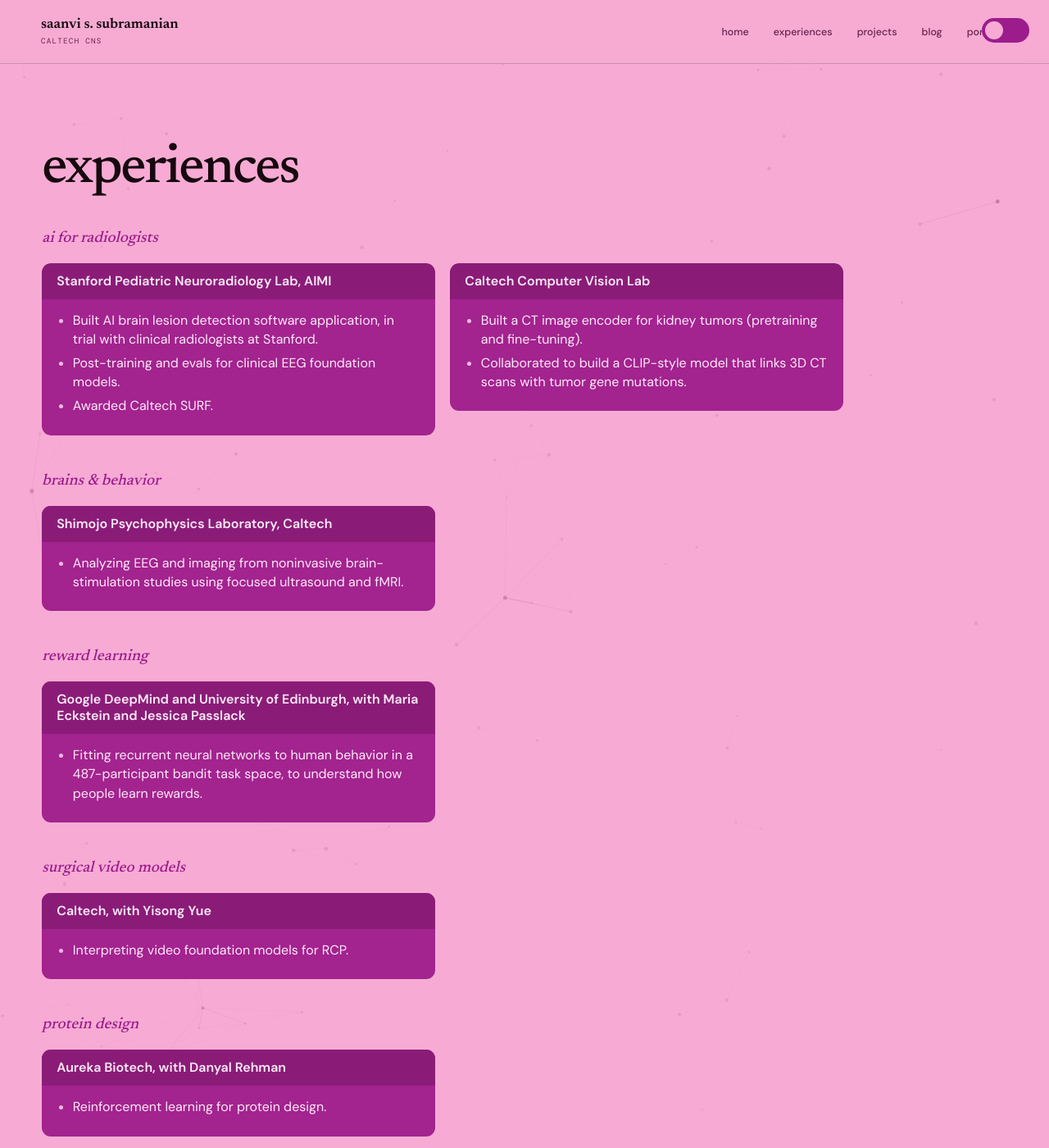
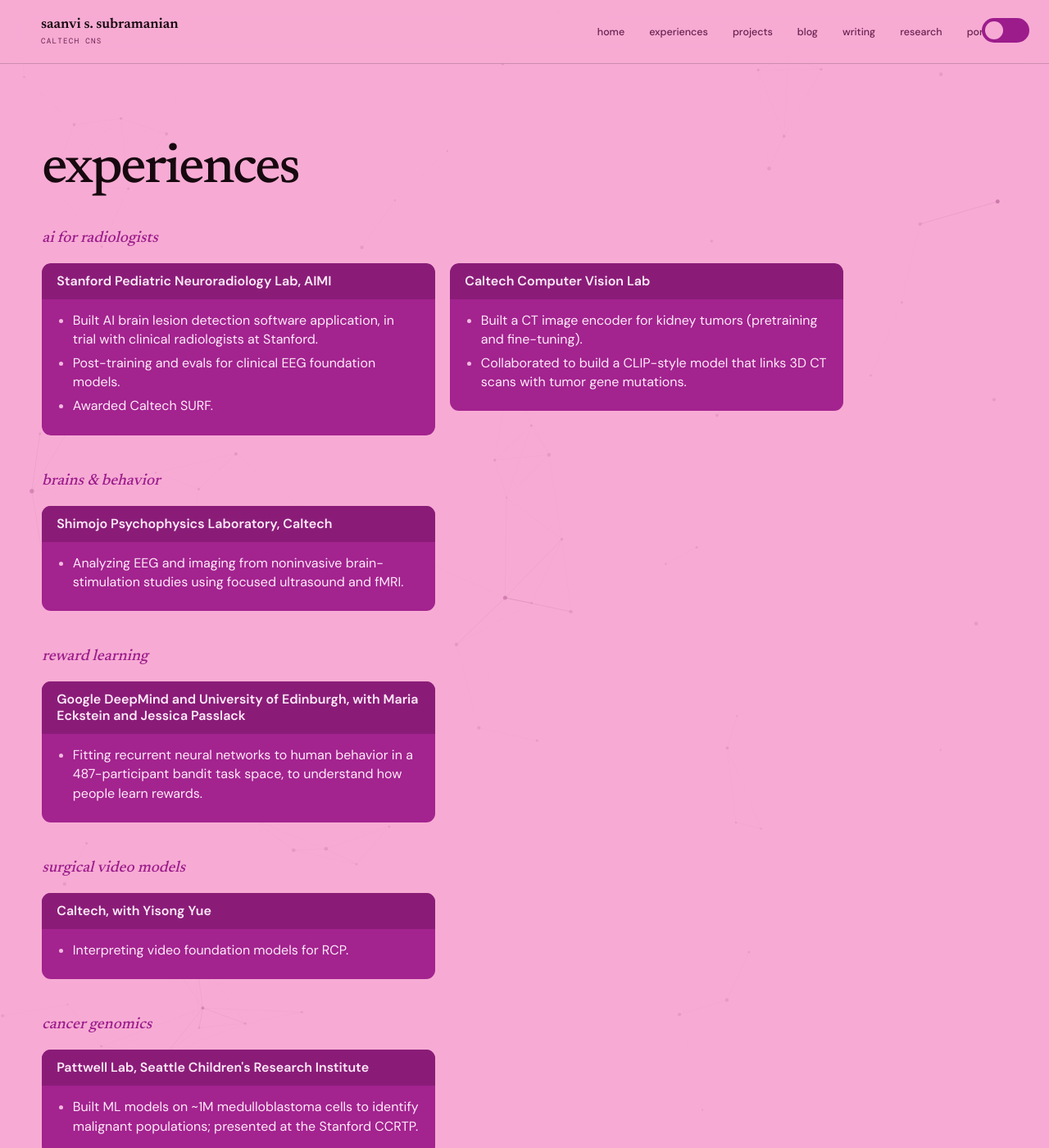
Before and after one commit to saanviiyer/saanviiyer.github.io, a Jekyll site: the page built from pages/portfolio.html, in a window 1280 px wide and 1400 px high. Shown: the whole window at 82% size. Built offline with Jekyll 4.4.1, drawn with Linux system fonts in a browser that asks for light colours; some web fonts are replaced; some of the changed text lies outside the part shown.

Commit message:
Add research page, writing section with two pieces, probe blog post, PRISM flagship line; remove protein design experience

```diff
--- a/_includes/nav.html
+++ b/_includes/nav.html
@@ -8,6 +8,8 @@
     <li><a href="{{ '/pages/portfolio/' | relative_url }}#experiences">experiences</a></li>
     <li><a href="{{ '/pages/portfolio/' | relative_url }}#projects">projects</a></li>
     <li><a href="{{ '/pages/portfolio/' | relative_url }}#blog">blog</a></li>
+    <li><a href="{{ '/pages/portfolio/' | relative_url }}#writing">writing</a></li>
+    <li><a{% if page.url == '/pages/research/' %} class="active" aria-current="page"{% endif %} href="{{ '/pages/research/' | relative_url }}">research</a></li>
     <li><a href="{{ '/pages/portfolio/' | relative_url }}#portfolio">portfolio</a></li>
   </ul>
 </nav>
--- a/assets/css/style.css
+++ b/assets/css/style.css
@@ -847,6 +847,8 @@
 .proj-blurb a { color: inherit; text-decoration: underline; text-underline-offset: 2px; text-decoration-color: var(--accent); }
 .fun-label { font-family: var(--mono); font-size: 0.66rem; letter-spacing: 0.08em; text-transform: uppercase; color: var(--accent); margin: 28px 0 12px; }
 .proj-intro { max-width: 76ch; line-height: 1.62; margin: 0 0 20px; color: var(--muted); }
+.proj-featured { font-family: var(--mono); font-size: 0.78rem; letter-spacing: 0.03em; margin: 0 0 20px; color: var(--muted); }
+.proj-featured a { color: var(--accent); text-decoration: underline; text-underline-offset: 2px; }
 .fun-grid {
   display: grid;
   grid-template-columns: repeat(auto-fit, minmax(min(100%, 260px), 1fr));
--- a/pages/portfolio.html
+++ b/pages/portfolio.html
@@ -103,23 +103,6 @@
   </div>
 </section>
 
-<!-- confirm Aureka contract before publishing -->
-<section class="exp-group">
-  <h2 class="exp-group-title">protein design</h2>
-  <div class="exp-cards">
-    <article class="exp-card-static">
-      <div class="exp-card-face">
-        <div class="exp-card-head">Aureka Biotech, with Danyal Rehman</div>
-        <div class="exp-card-body">
-          <ul>
-            <li>Reinforcement learning for protein design.</li>
-          </ul>
-        </div>
-      </div>
-    </article>
-  </div>
-</section>
-
 <section class="exp-group">
   <h2 class="exp-group-title">cancer genomics</h2>
   <div class="exp-cards">
@@ -156,6 +139,8 @@
 
 <section id="projects" class="pf-section">
   <h2 class="pf-heading">projects</h2>
+
+  <p class="proj-featured">flagship codebase: <a href="https://github.com/saanviiyer/prism" target="_blank" rel="noopener">PRISM</a></p>
 
   <p class="fun-label">protein model evals</p>
   <p class="proj-intro">most of my research is one question: do protein model evaluations survive contact with an optimizer? i build the stress tests, baselines, and controls first, then check whether a metric measures what it claims or just something easy to game.</p>
@@ -245,6 +230,12 @@
     <li class="blog-post"><a href="{{ post.url | relative_url }}">{{ post.title }}</a><span class="blog-date">{{ post.date | date: "%B %Y" }}</span></li>
     {% endfor %}
   </ul>
+</section>
+
+<section id="writing" class="pf-section">
+  <h2 class="pf-heading">writing</h2>
+  <p class="proj-line"><strong><a href="{{ '/pages/writing/portable-audit/' | relative_url }}">A portable audit for proxy-based evaluation under optimization pressure</a></strong> is a one-page research proposal.</p>
+  <p class="proj-line"><strong><a href="{{ '/pages/writing/fitness-proxy/' | relative_url }}">Why a good fitness proxy can fail where it matters</a></strong> is a one-page technical explainer.</p>
 </section>
 
 <section id="portfolio" class="pf-section">
```
Also changed, not shown: _posts/2026-09-28-the-probe-works-and-the-understanding-is-not-there.md (added, +42 -0 lines), pages/research.html (added, +45 -0 lines), pages/writing-fitness-proxy.html (added, +25 -0 lines), pages/writing-portable-audit.html (added, +29 -0 lines).
